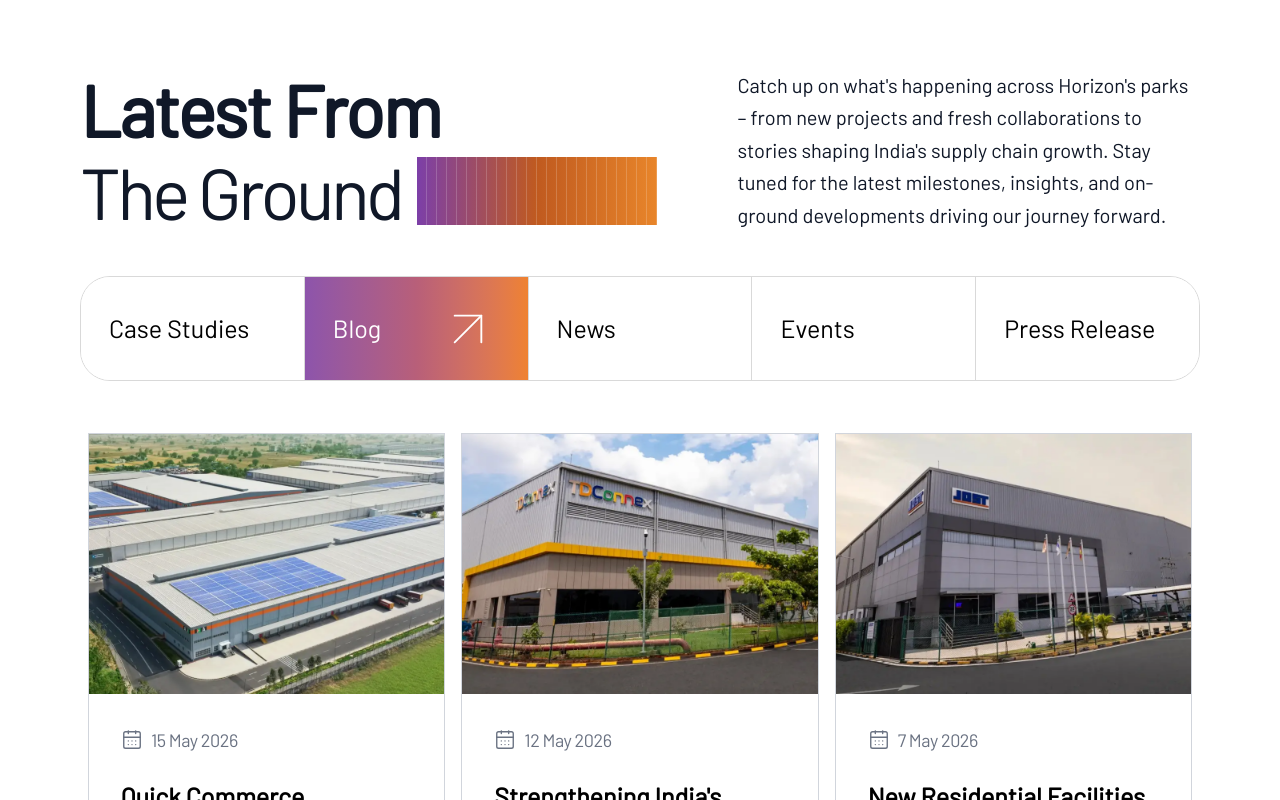
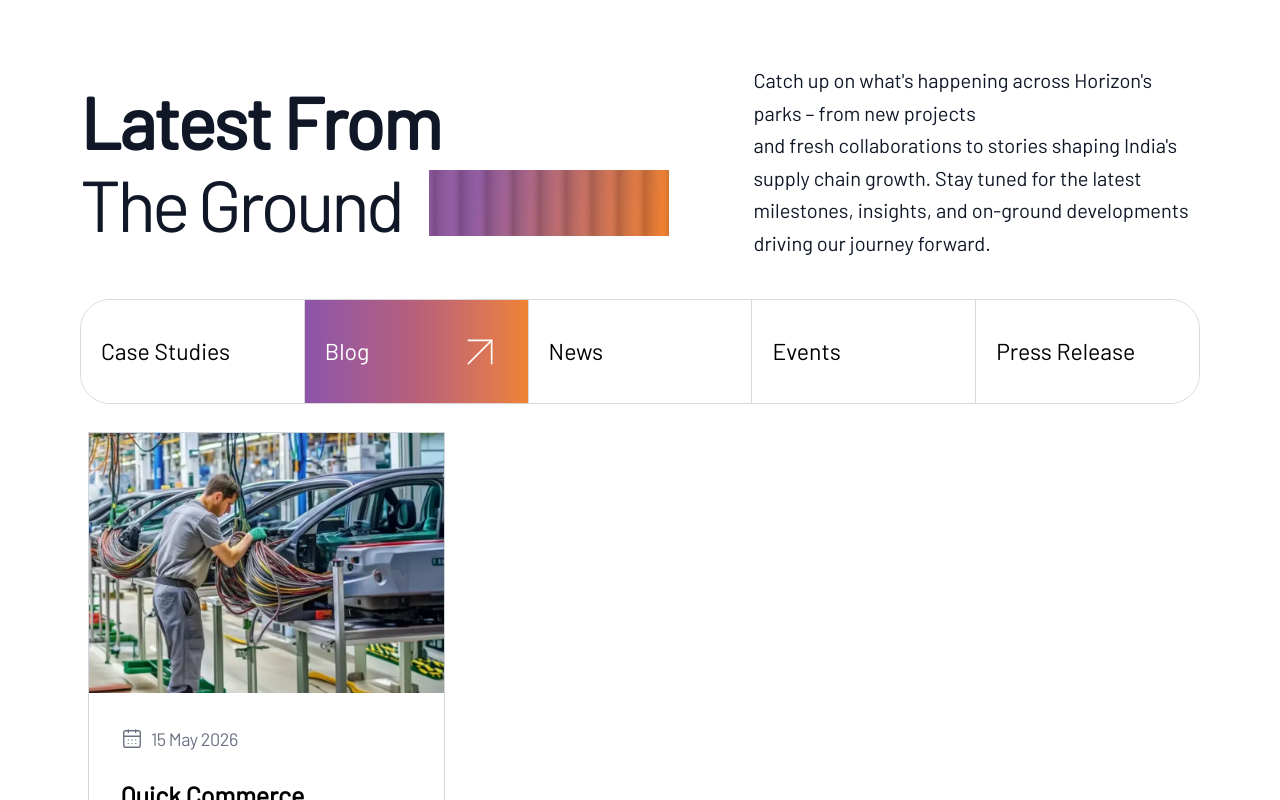
Before and after one commit to ShaikhShehbazK/parashift-frontend-assignment, a React (Vite) app: page / in a window 1280 px wide. Shown: the top 800 px of the page. Built offline with nearby package versions, Linux system fonts and the light colour scheme.

Commit message:
Polish carousel cards and responsive fixes

```diff
--- a/src/components/latestFromGround/CategoryTabs.jsx
+++ b/src/components/latestFromGround/CategoryTabs.jsx
@@ -8,7 +8,6 @@ const CategoryTabs = ({ activeTab, setActiveTab }) => {
       <div className="flex overflow-hidden rounded-[13px] sm:rounded-[17px] lg:rounded-[30px] border border-[#D9D9D9] bg-white">
         {tabs.map((tab, index) => {
           const active = activeTab === tab;
-
           return (
             <button
               key={tab}
@@ -26,14 +25,15 @@ const CategoryTabs = ({ activeTab, setActiveTab }) => {
                 justify-center
                 lg:justify-between
 
-                px-2
+                 px-2
                 sm:px-4
-                lg:px-7
+                lg:px-5
 
                 text-[12px]
                 sm:text-[12px]
-                lg:text-[20px]
-                xl:text-[25px]
+                lg:text-[16px]
+                xl:text-[23px]
+                2xl:text-[25px]
                 leading-tight
                 lg:leading-normal
 
@@ -90,7 +90,7 @@ const CategoryTabs = ({ activeTab, setActiveTab }) => {
                     }}
                   >
                     <ArrowUpRight
-                      className="w-9 h-9 xl:w-16 xl:h-16"
+                      className="w-9 h-9 lg:w-11 lg:h-11 xl:w-14 xl:h-14 2xl:w-16 2xl:h-16"
                       strokeWidth={0.7}
                     />
                   </motion.div>
--- a/src/components/latestFromGround/EmblaCarousel.jsx
+++ b/src/components/latestFromGround/EmblaCarousel.jsx
@@ -85,7 +85,8 @@ const EmblaCarousel = ({ blogs }) => {
       gap-3
       bg-black
       text-[13px]
-      lg:text-[17px]
+      lg:text-[15px]
+      xl:text-[17px]
 
       font-semibold
       text-white
@@ -104,7 +105,7 @@ const EmblaCarousel = ({ blogs }) => {
   >
     VIEW ALL
     <ArrowUpRight
-                      className="w-6 h-6 xl:w-10 xl:h-10"
+                      className="w-6 h-6 lg:w-8 lg:h-8 xl:w-10 xl:h-10"
                       strokeWidth={1}
                     />
   </button>
--- a/src/components/latestFromGround/LatestFromGround.jsx
+++ b/src/components/latestFromGround/LatestFromGround.jsx
@@ -16,7 +16,7 @@ const LatestFromGround = () => {
       <CategoryTabs activeTab={activeTab} setActiveTab={setActiveTab} />
 
       {/* Embla Carousel */}
-      <div className="mt-10">
+      <div className="mt-4 min-[1300px]:mt-10">
         {filteredBlogs.length > 0 ? (
           <EmblaCarousel key={activeTab} blogs={filteredBlogs} />
         ) : (
--- a/src/components/latestFromGround/SectionHeader.jsx
+++ b/src/components/latestFromGround/SectionHeader.jsx
@@ -1,51 +1,49 @@
-import React from 'react'
+import React from "react";
+import FadedBar from "../../assets/images/Faded.jpg";
 
-const SectionHeader = () => {
-  return (
-    <div className="grid grid-cols-1 gap-6 sm:gap-8 min-[1000px]:flex min-[1000px]:flex-row min-[1000px]:items-center min-[1000px]:gap-12 xl:gap-20">
+const SectionHeader = () => {  return (
+    <div className="grid grid-cols-1 gap-2 md:gap-8 min-[1000px]:flex min-[1000px]:flex-row min-[1000px]:items-center min-[1000px]:gap-12 xl:gap-20">
       {/* Left: Heading */}
       <div className="shrink-0">
-        <p className="text-4xl sm:text-4xl md:text-5xl lg:text-7xl font-semibold leading-tight tracking-tight text-gray-900">
+        <p className="text-4xl sm:text-4xl md:text-5xl lg:text-6xl xl:text-7xl font-semibold leading-tight tracking-tight text-gray-900 mb-2 sm:mb-2 md:mb-0 xl:mb-0">
           Latest From
         </p>
 
         <div className="flex flex-wrap items-center gap-2 sm:gap-3 lg:gap-4 -mt-2">
-          <p className="text-4xl sm:text-4xl md:text-5xl lg:text-7xl font-normal leading-tight tracking-tighter text-gray-900">
+          <p className="text-4xl sm:text-4xl md:text-5xl lg:text-6xl xl:text-7xl font-normal leading-tight tracking-tighter text-gray-900">
             The Ground
           </p>
 
           {/* Striped gradient bar */}
-          <div
-            className="relative overflow-hidden shrink-0 w-[100px] sm:w-[110px] md:w-[140px] lg:w-[200px] xl:w-60 h-9 sm:h-9 md:h-11 lg:h-16 xl:h-[68px]"
-          >
-            <div
-              className="absolute inset-0"
-              style={{
-                background: 'linear-gradient(to right, #7c3fa8, #c05a1f, #e8852a)',
-              }}
-            />
-            <div
-              className="absolute inset-0"
-              style={{
-                background:
-                  'repeating-linear-gradient(to right, transparent, transparent 9px, rgba(255,255,255,0.18) 9px, rgba(255,255,255,0.18) 10px)',
-              }}
+          <div className="relative overflow-hidden shrink-0 w-[120px] sm:w-[110px] md:w-[140px] lg:w-[200px] xl:w-60 h-8 sm:h-9 md:h-11 lg:h-16 xl:h-[66px] m-1 xl:ml-3">
+            <img
+              src={FadedBar}
+              alt=""
+              aria-hidden="true"
+              className="absolute inset-0 h-full w-full object-cover object-center"
             />
           </div>
-        </div>
-      </div>
+        </div>      </div>
 
       {/* Right: Description */}
-      <div className="min-w-0 text-base lg:text-xl leading-relaxed text-gray-900 min-[1000px]:flex-1 min-[1000px]:max-w-md lg:max-w-lg xl:max-w-2xl ml-auto">
-        <span>
-          Catch up on what's happening across Horizon's parks – from new projects
-        and fresh collaborations to stories shaping India's supply chain growth.
-        Stay tuned for the latest milestones, insights, and on-ground
-        developments driving our journey forward.
-        </span>
+      <div className="min-w-0 text-base xl:text-xl leading-relaxed text-gray-900 min-[1000px]:flex-1 min-[1000px]:max-w-md lg:max-w-lg xl:max-w-2xl ml-auto font-normal">
+        <p className="text-left">
+          Catch up on what's happening across Horizon's parks – from new
+          projects
+          <br className="hidden min-[1143px]:block min-[1281px]:hidden min-[1446px]:block" />
+          <span className="xl:hidden"> </span>
+          and fresh collaborations to stories shaping India's supply chain
+          growth.
+          <br className="hidden min-[1450px]:block" />
+          <span className="min-[1450px]:hidden"> </span>
+          Stay tuned for the latest milestones, insights, and on-ground
+          <br className="hidden min-[1450px]:block" />
+          <span className="min-[1450px]:hidden"> </span>
+          developments driving our journey forward.
+        </p>
       </div>
     </div>
-  )
-}
+  );
+};
 
-export default SectionHeader
+export default SectionHeader;
--- a/src/data/blogs.js
+++ b/src/data/blogs.js
@@ -12,28 +12,28 @@ const blogs = [
     title: "Quick Commerce Fulfilment Hub for Scootsy (Swiggy)",
     date: "15 May 2026",
     image: Retail,
-    category: "Blog",
+    category: "Case Studies",
   },
   {
     id: 2,
     title: "Strengthening India's Global Supply Chain Infrastructure",
     date: "12 May 2026",
     image: Engineering,
-    category: "Blog",
+    category: "Case Studies",
   },
   {
     id: 3,
     title: "New Residential Facilities Open at Horizon Park",
     date: "7 May 2026",
     image: AUTOMOTIVE,
-    category: "Blog",
+    category: "Case Studies",
   },
    {
     id: 4,
     title: "Quick Commerce Fulfilment Hub for Scootsy (Swiggy)",
     date: "15 May 2026",
     image: AUTOMOTIVEC,
-    category: "Blog",
+    category: "Case Studies",
   },
   {
     id: 5,
```
Also changed, not shown: src/assets/images/Faded.jpg (added).
